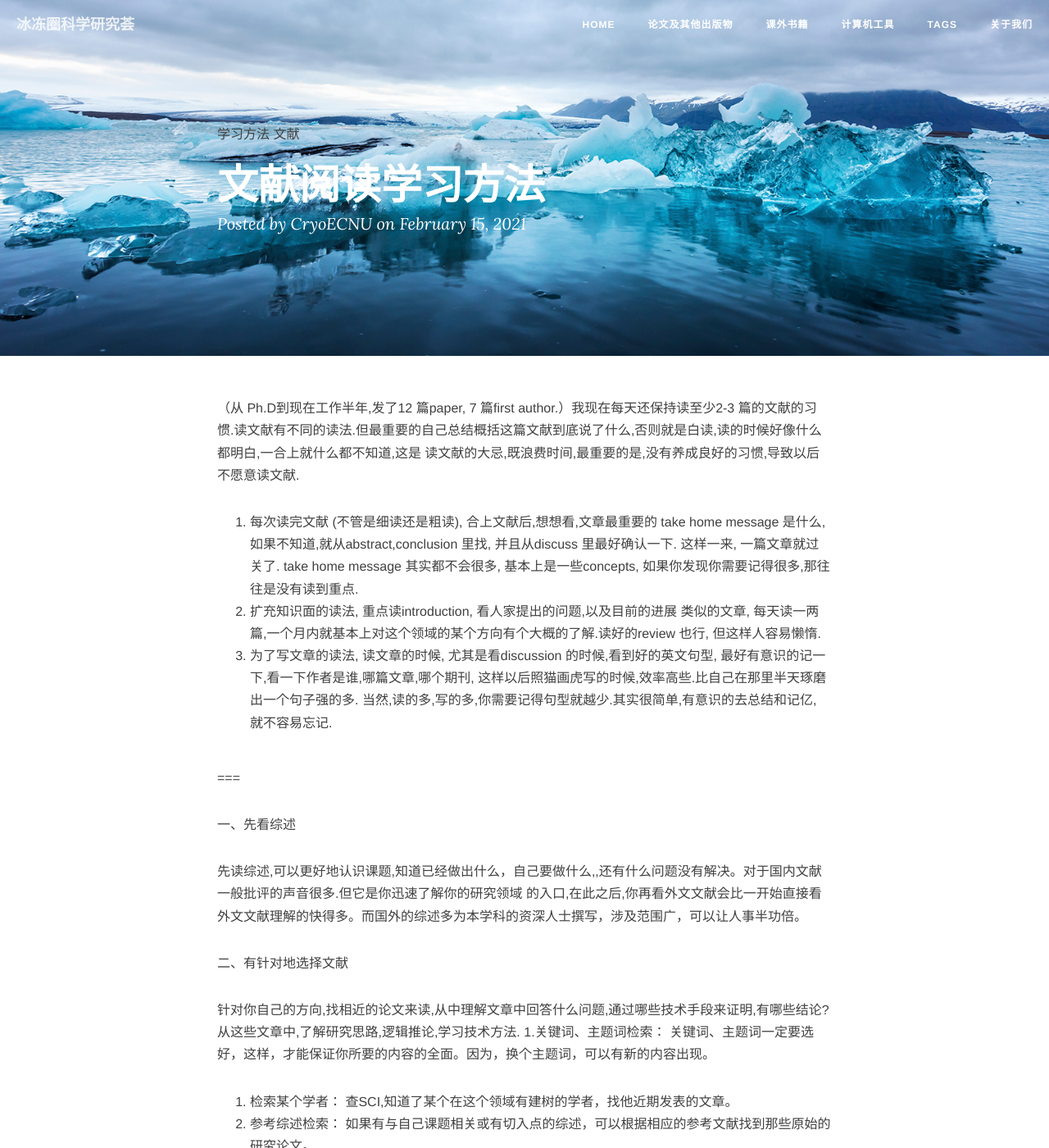
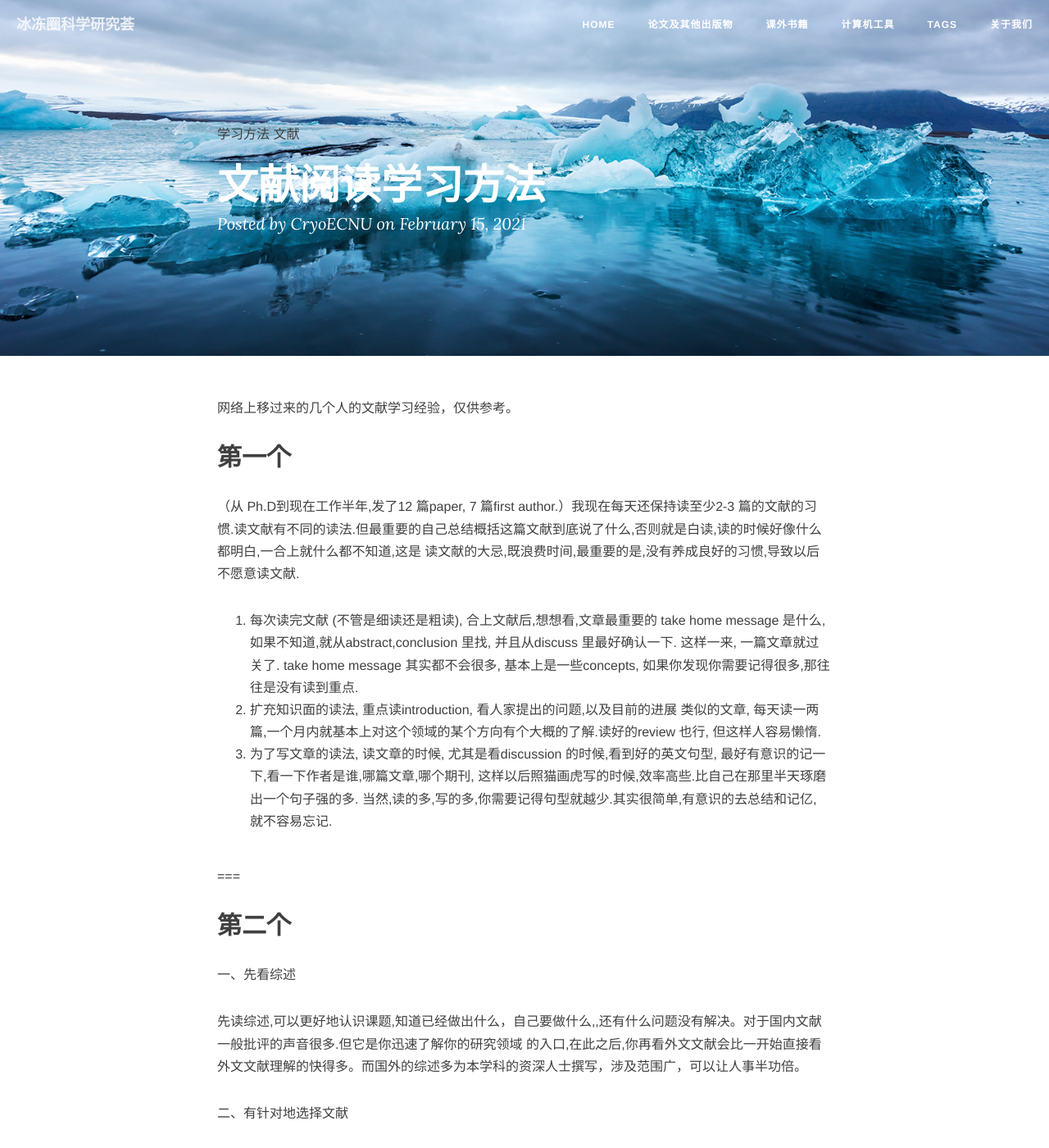
Before and after one commit to CryoECNU/cryoecnu.github.io, a Jekyll site: the page built from _posts/2021-02-15-文献阅读方法经验.md, in a window 1280 px wide and 1400 px high. Shown: the whole window at 82% size. Built offline with Jekyll 4.4.1, drawn with Linux system fonts in a browser that asks for light colours; nearby versions of some CDN libraries; comment, search, counter and statistics services are not loaded.

Commit message:
Update 2021-02-15-文献阅读方法经验.md

```diff
--- a/_posts/2021-02-15-文献阅读方法经验.md
+++ b/_posts/2021-02-15-文献阅读方法经验.md
@@ -8,6 +8,10 @@
 header-img: img/top.png    #这篇文章标题背景图片
 ---
 
+网络上移过来的几个人的文献学习经验，仅供参考。
+
+## 第一个
+
 （从 Ph.D到现在工作半年,发了12 篇paper, 7 篇first author.）我现在每天还保持读至少2-3 篇的文献的习惯.读文献有不同的读法.但最重要的自己总结概括这篇文献到底说了什么,否则就是白读,读的时候好像什么都明白,一合上就什么都不知道,这是 读文献的大忌,既浪费时间,最重要的是,没有养成良好的习惯,导致以后不愿意读文献.
 
 1. 每次读完文献 (不管是细读还是粗读), 合上文献后,想想看,文章最重要的 take home message 是什么, 如果不知道,就从abstract,conclusion 里找, 并且从discuss 里最好确认一下. 这样一来, 一篇文章就过关了. take home message 其实都不会很多, 基本上是一些concepts, 如果你发现你需要记得很多,那往往是没有读到重点.
@@ -15,6 +19,8 @@
 3. 为了写文章的读法, 读文章的时候, 尤其是看discussion 的时候,看到好的英文句型, 最好有意识的记一下,看一下作者是谁,哪篇文章,哪个期刊, 这样以后照猫画虎写的时候,效率高些.比自己在那里半天琢磨出一个句子强的多. 当然,读的多,写的多,你需要记得句型就越少.其实很简单,有意识的去总结和记亿, 就不容易忘记.
 
 ===
+
+## 第二个
 
 一、先看综述
 
@@ -70,6 +76,8 @@
 
 ===
 
+## 第三个
+
 本人英语基础不好，没过六级，所以在硕士的时候基本上看的外文文献很少，现在想想很后悔，2年的时间少学了很多东西。上了博士，自己给自己的定位也高一些了，开始打算硬着头皮咬着牙很不情愿的也要多看些外文文献，一开始看比较慢，有些很难理解，到现在大约仔细阅读了100篇外文文献，泛读了100 篇外文文章，受益匪浅，现在基本不怎么看中文的了，确实也觉得外文的质量就是高（也有凑数的烂文章），现在自己写外文的也很顺手了。谈几点自己的体会。我是材料专业的。
 
 1. 先找5篇跟自己论文最相关的外文文章，花一个月的时间认认真真的看，反复看，要求全部读懂，不懂的地方可以和同学和老师交流一下。一个月以后你已经上路了。
@@ -103,6 +111,8 @@
 
 ===
 
+## 第四个：施一公
+
 生命科学学院施一公老师的方法
 
 从1998年在普林斯顿大学任职到现在清华大学做教授，我总是告诉自己实验室的所有年轻人（包括本科生、硕士生、博士生、博士后）下面这几点读科研论文的体会，也希望我的学生跟我学：
```
